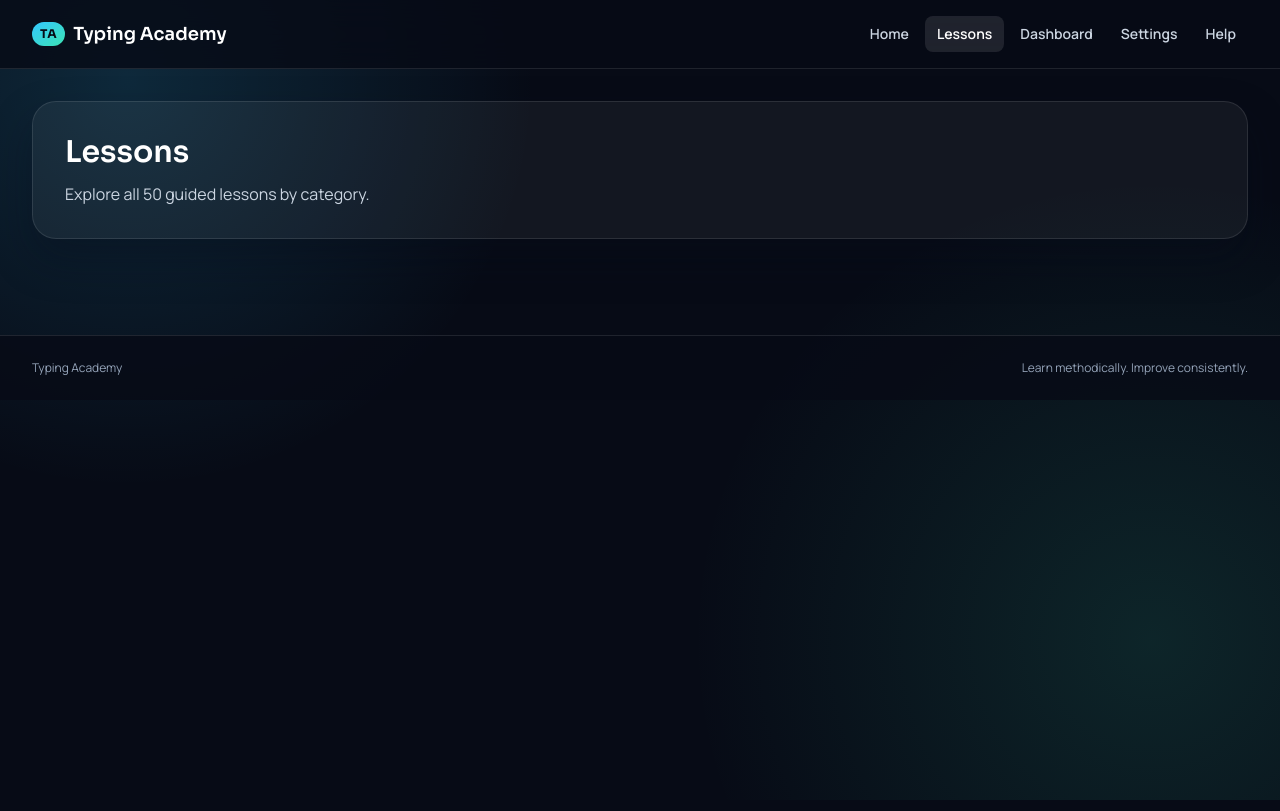
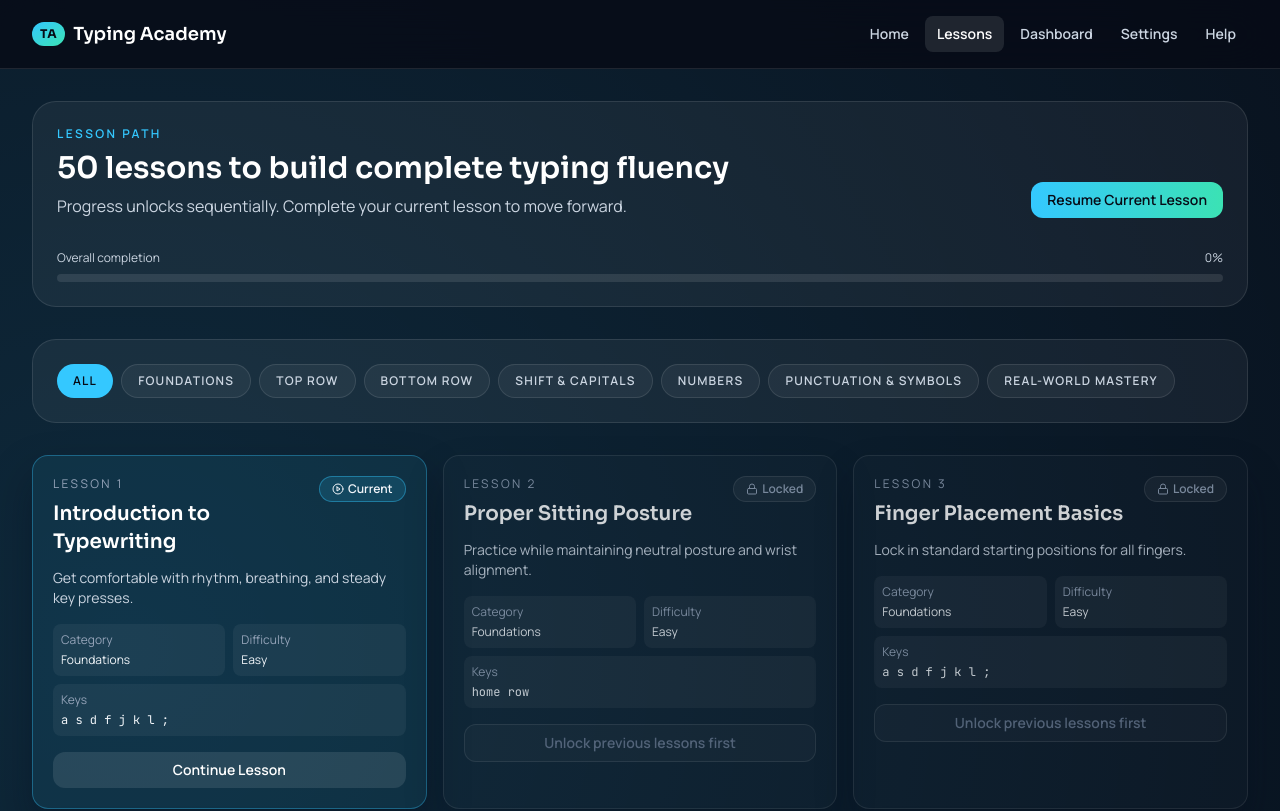
Before and after one commit to Arbab-ofc/Typing-Academy, a React (Vite) app: page /lessons in a window 1280 px wide. Shown: the top 811 px of the page. Built offline with nearby package versions, Linux system fonts and the light colour scheme.

Commit message:
feat: implement lessons page grid with filtering and resume CTA

```diff
--- /dev/null
+++ b/src/components/lessons/CategoryFilterChips.jsx
@@ -0,0 +1,29 @@
+export default function CategoryFilterChips({ categories, activeCategory, onChange }) {
+  return (
+    <div className="flex flex-wrap gap-2">
+      <button
+        type="button"
+        onClick={() => onChange('All')}
+        className={`rounded-full px-4 py-2 text-xs font-semibold uppercase tracking-[0.1em] transition ${
+          activeCategory === 'All' ? 'bg-ocean-500 text-ink-950' : 'border border-white/10 bg-white/5 text-slate-300 hover:bg-white/10'
+        }`}
+      >
+        All
+      </button>
+      {categories.map((category) => (
+        <button
+          key={category}
+          type="button"
+          onClick={() => onChange(category)}
+          className={`rounded-full px-4 py-2 text-xs font-semibold uppercase tracking-[0.1em] transition ${
+            activeCategory === category
+              ? 'bg-ocean-500 text-ink-950'
+              : 'border border-white/10 bg-white/5 text-slate-300 hover:bg-white/10'
+          }`}
+        >
+          {category}
+        </button>
+      ))}
+    </div>
+  );
+}
--- a/src/pages/LessonsPage.jsx
+++ b/src/pages/LessonsPage.jsx
@@ -1,5 +1,55 @@
-import PagePlaceholder from '../components/common/PagePlaceholder';
+import { useMemo, useState } from 'react';
+import { Link } from 'react-router-dom';
+import { LESSONS, LESSON_CATEGORIES } from '../data/lessons';
+import { useAcademyContext } from '../hooks/useAcademyContext';
+import { getLessonStatus } from '../utils/progressSelectors';
+import ProgressBar from '../components/common/ProgressBar';
+import SectionHeader from '../components/common/SectionHeader';
+import LessonCard from '../components/lessons/LessonCard';
+import CategoryFilterChips from '../components/lessons/CategoryFilterChips';
 
 export default function LessonsPage() {
-  return <PagePlaceholder title="Lessons" description="Explore all 50 guided lessons by category." />;
+  const [activeCategory, setActiveCategory] = useState('All');
+  const { progress, progressSummary } = useAcademyContext();
+
+  const filteredLessons = useMemo(() => {
+    if (activeCategory === 'All') return LESSONS;
+    return LESSONS.filter((lesson) => lesson.category === activeCategory);
+  }, [activeCategory]);
+
+  return (
+    <div className="space-y-8">
+      <section className="rounded-3xl border border-white/10 bg-white/5 p-5 sm:p-6">
+        <SectionHeader
+          eyebrow="Lesson Path"
+          title="50 lessons to build complete typing fluency"
+          description="Progress unlocks sequentially. Complete your current lesson to move forward."
+          rightSlot={
+            <Link
+              to={`/lessons/${progress.currentLesson}`}
+              className="inline-flex rounded-xl bg-gradient-to-r from-ocean-500 to-mint-500 px-4 py-2 text-sm font-semibold text-ink-950"
+            >
+              Resume Current Lesson
+            </Link>
+          }
+        />
+
+        <ProgressBar value={progressSummary.completionPercent} label="Overall completion" />
+      </section>
+
+      <section className="rounded-3xl border border-white/10 bg-white/5 p-5 sm:p-6">
+        <CategoryFilterChips
+          categories={LESSON_CATEGORIES}
+          activeCategory={activeCategory}
+          onChange={setActiveCategory}
+        />
+      </section>
+
+      <section className="grid gap-4 sm:grid-cols-2 xl:grid-cols-3">
+        {filteredLessons.map((lesson) => (
+          <LessonCard key={lesson.id} lesson={lesson} status={getLessonStatus(lesson.id, progress)} />
+        ))}
+      </section>
+    </div>
+  );
 }
```
